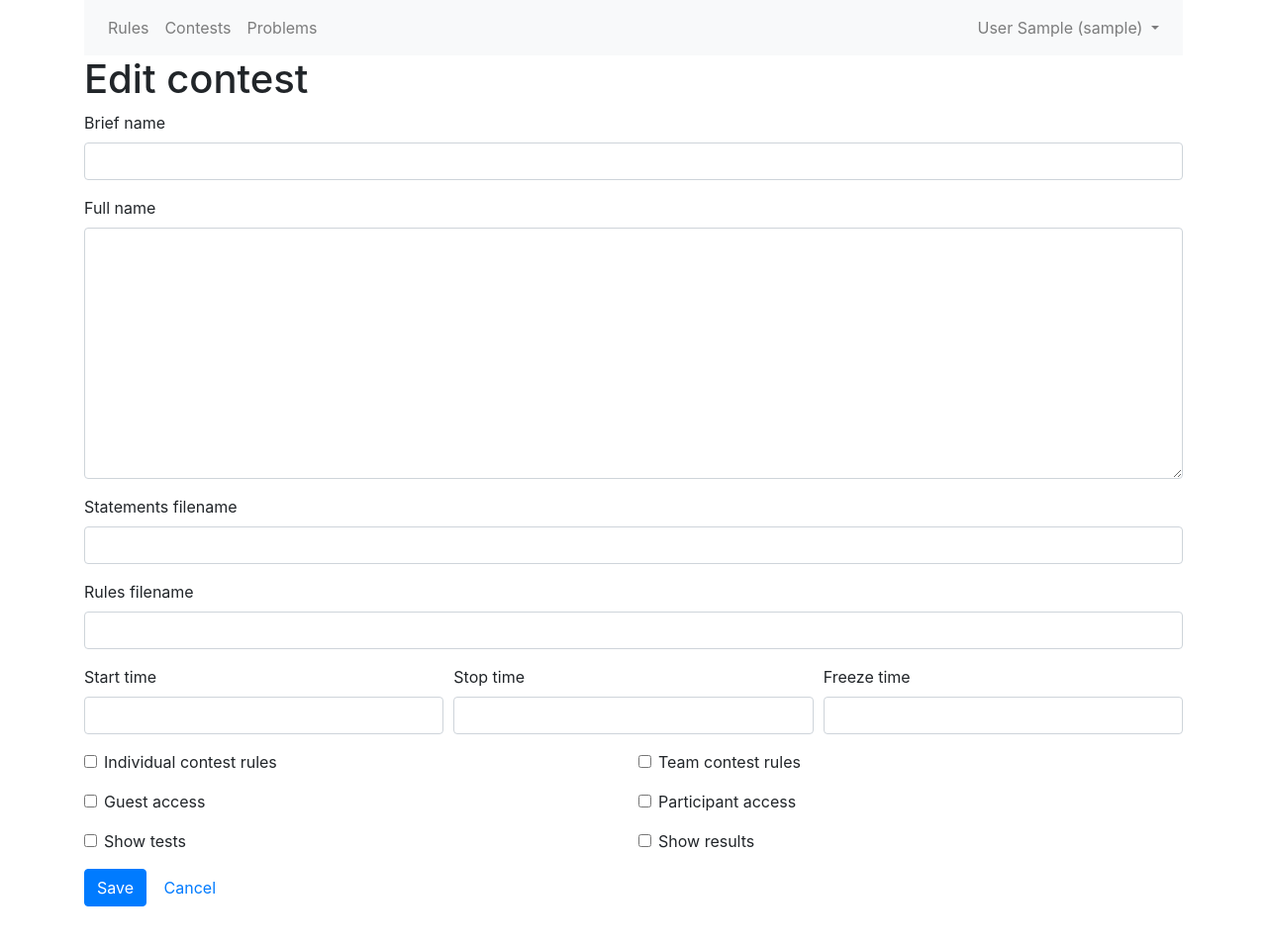
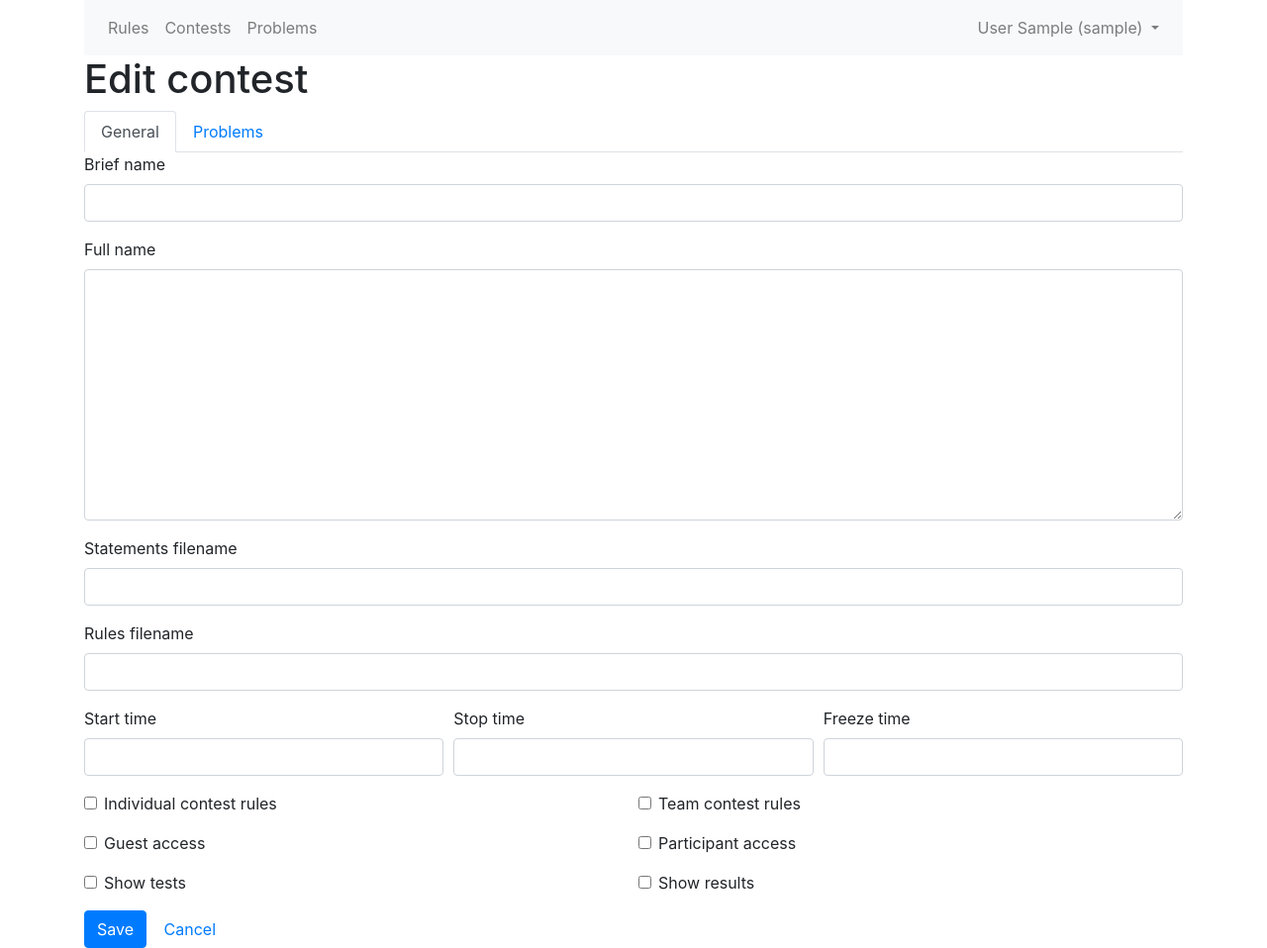
Before and after one commit to kafitimi/multimeter, a Django app: page /en/contest/create/ in a window 1280 px wide. Shown: the whole page at 99% size. Before the commit the page ends 916 px from the top, so only its background shows below. Run offline with Django 3.2, Linux system fonts and the light colour scheme; the visitor is signed in with stand-in values (Sample User, id 1); some libraries are stand-ins or nearby versions.

Commit message:
#50 О-13 Добавление/удаление задач в контесте (#52)
* more work on problem access filtration needed, see #50

```diff
--- a/multimeter/models.py
+++ b/multimeter/models.py
@@ -122,6 +122,8 @@ class Contest(Model):
     participant_access = BooleanField(_('participant access'), default=False)
     show_tests = BooleanField(_('show tests'), default=False)
     show_results = BooleanField(_('show results'), default=False)
+
+    problems = ManyToManyField('multimeter.Problem', through='multimeter.ContestProblem', blank=True)
 
     class Meta:
         verbose_name = _('contest')
--- a/multimeter/templates/multimeter/contest_form.html
+++ b/multimeter/templates/multimeter/contest_form.html
@@ -6,9 +6,16 @@
     <div class="row">
       <div class="col">
         <h1>{% block title %}{% trans 'Edit contest' %}{% endblock %}</h1>
-        <form method="post">
+        <nav>
+          <div class="nav nav-tabs" id="tabs" role="tablist">
+            <a class="nav-item nav-link active" id="general-tab" data-toggle="tab" href="#general" role="tab">{% trans 'general'|capfirst %}</a>
+            <a class="nav-item nav-link" id="problems-tab" data-toggle="tab" href="#problems" role="tab">{% trans 'problems'|capfirst %}</a>
+          </div>
+        </nav>
+        <form method="post" id="form" action="">
           {% csrf_token %}
-
+          <div class="tab-content">
+            <div class="tab-pane fade show active" id="general" role="tabpanel">
               {% for error in form.non_field_errors %}
                 <p class="text-danger">{{ error }}</p>
               {% endfor %}
@@ -38,7 +45,45 @@
                 {% form_check form.show_tests "col-6" %}
                 {% form_check form.show_results "col-6" %}
               </div>
-
+            </div>
+            <div class="tab-pane fade show" id="problems" role="tabpanel">
+              {% if contest %}
+              <div class="row">
+                <div class="col-6">
+                  <div class="input-group mt-2 mb-2">
+                    <input class="form-control" type="text" id="problems-all-filter" placeholder="{% trans 'Search' %}">
+                  </div>
+                </div>
+              </div>
+              <div class="row">
+                <div class="col">
+                  <ul id="problems-all" class="problem-list">
+                  {% for problem in problems_all %}
+                      <li class="list-group-item" data-name="{{ problem.codename|lower }}">
+                        {{ problem.codename }}
+                        <span class="handle"></span>
+                        <input type="hidden" name="problems" value="{{ problem.pk }}">
+                      </li>
+                  {% endfor %}
+                  </ul>
+                </div>
+                <div class="col">
+                  <ul id="problems-current" class="problem-list">
+                    {% for contest_problem in contest.contestproblem_set.all|dictsort:"code" %}
+                      <li class="list-group-item" data-name="{{ contest_problem.problem.codename|lower }}">
+                        {{ contest_problem.problem.codename }}
+                        <span class="handle"></span>
+                        <input type="hidden" name="problems" value="{{ contest_problem.problem.pk }}">
+                      </li>
+                    {% endfor %}
+                  </ul>
+                </div>
+              </div>
+              {% else %}
+                <p>{% trans 'Problems can be assigned after contest is saved' %}</p>
+              {% endif %}
+            </div>
+          </div>
           <input type="submit" name="submit" class="btn btn-primary" value="{% trans 'Save' %}">
           <a href="{% url 'contest_list' %}" class="btn btn-default">{% trans 'Cancel' %}</a>
         </form>
@@ -46,3 +91,61 @@
     </div>
   </div>
 {% endblock %}
+{% block scripts %}
+  <script src="https://code.jquery.com/ui/1.12.1/jquery-ui.min.js"></script>
+  <script type="text/javascript">
+      $(function () {
+          const $problemsAll = $('#problems-all');
+          const $problemsCurrent = $('#problems-current');
+          const $problemAllFilter =$('#problems-all-filter');
+
+          $problemsCurrent.sortable({
+              handle: '.handle',
+          }).on('click', 'li', function() {
+              $(this).appendTo($problemsAll)
+          });
+
+          $problemsAll.on('click', 'li', function() {
+              $(this).appendTo($problemsCurrent)
+          });
+
+          $problemAllFilter.on('keyup', filterProblems);
+
+          $('#form').on('submit', function () {
+              $('#problems-all li input').prop("disabled", true);
+          });
+
+          function filterProblems() {
+              const filter = $problemAllFilter.val().toLowerCase();
+              $problemsAll.children('li').show();
+              if (filter)
+                  $problemsAll.children('li').not('[data-name*="' + filter + '"]').hide()
+          }
+      });
+  </script>
+{% endblock %}
+{% block styles %}
+  <style>
+  .problem-list {
+    height: 600px;
+    overflow-y: scroll;
+    padding-left: 0;
+  }
+  .handle:before {
+    float: right;
+    font-family: 'Font Awesome 5 Free';
+    font-weight: 900;
+    content: '\f0dc';
+    font-size: 1.33em;
+  }
+  #problems-current>li:before {
+    content: counter(list, lower-alpha) '.';
+  }
+  #problems-current>li {
+    counter-increment: list;
+  }
+  #problems-all > li > .handle {
+    display: none;
+  }
+  </style>
+{% endblock %}
--- a/multimeter/views.py
+++ b/multimeter/views.py
@@ -10,8 +10,8 @@ from django.http import HttpResponseForbidden, HttpResponseNotFound, HttpRespons
 
 from multimeter.auth import login, signup
 from multimeter.forms import (LoginForm, AccountForm, PasswordForm, ProblemForm, SignupForm,
-                              ImportProblemForm, ProblemStatementsForm)
-from multimeter.models import (Account, Contest, Problem, SubTask, ProblemText, DEFAULT_PROBLEM_TEXT_LANGUAGE,
+                              ImportProblemForm, ProblemStatementsForm, ContestForm)
+from multimeter.models import (Account, Contest, ContestProblem, Problem, SubTask, ProblemText, DEFAULT_PROBLEM_TEXT_LANGUAGE,
                                PROBLEM_TEXT_LANGUAGES)
 from multimeter import polygon
 
@@ -98,14 +98,13 @@ class ContestCreate(CreateView):
 class ContestUpdate(UpdateView):
     """ Редактирование контеста """
     model = Contest
-    fields = [
-        'brief_name', 'full_name', 'statements', 'rules',
-        'start', 'stop', 'freeze',
-        'personal_rules', 'command_rules',
-        'guest_access', 'participant_access',
-        'show_tests', 'show_results',
-    ]
+    form_class = ContestForm
     success_url = reverse_lazy('contest_list')
+
+    def get_context_data(self):
+        context = super().get_context_data()
+        context['problems_all'] = Problem.objects.exclude(contest=self.get_object())
+        return context
 
 
 @method_decorator(user_passes_test(lambda u: u.is_superuser), name='dispatch')
```
Also changed, not shown: multimeter/forms.py (+29 -1 lines). Lines whose indentation alone changed are shown as unchanged.
